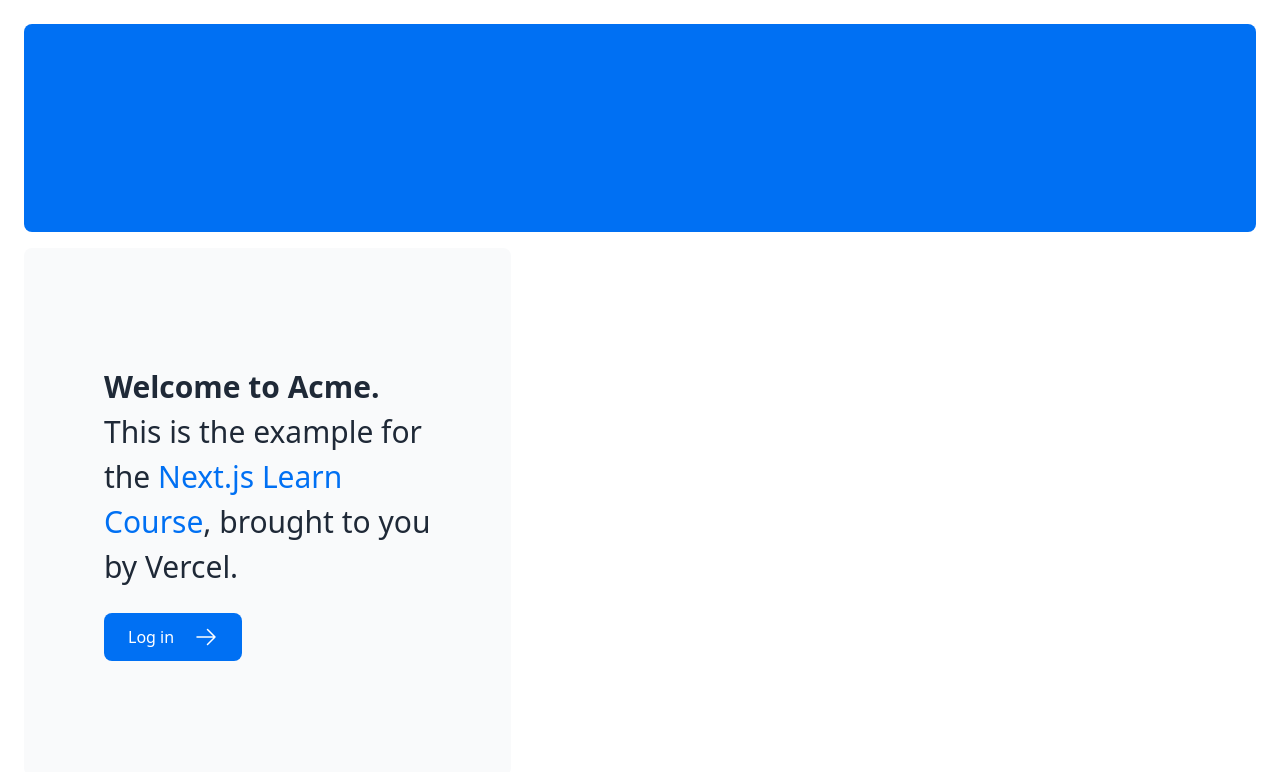
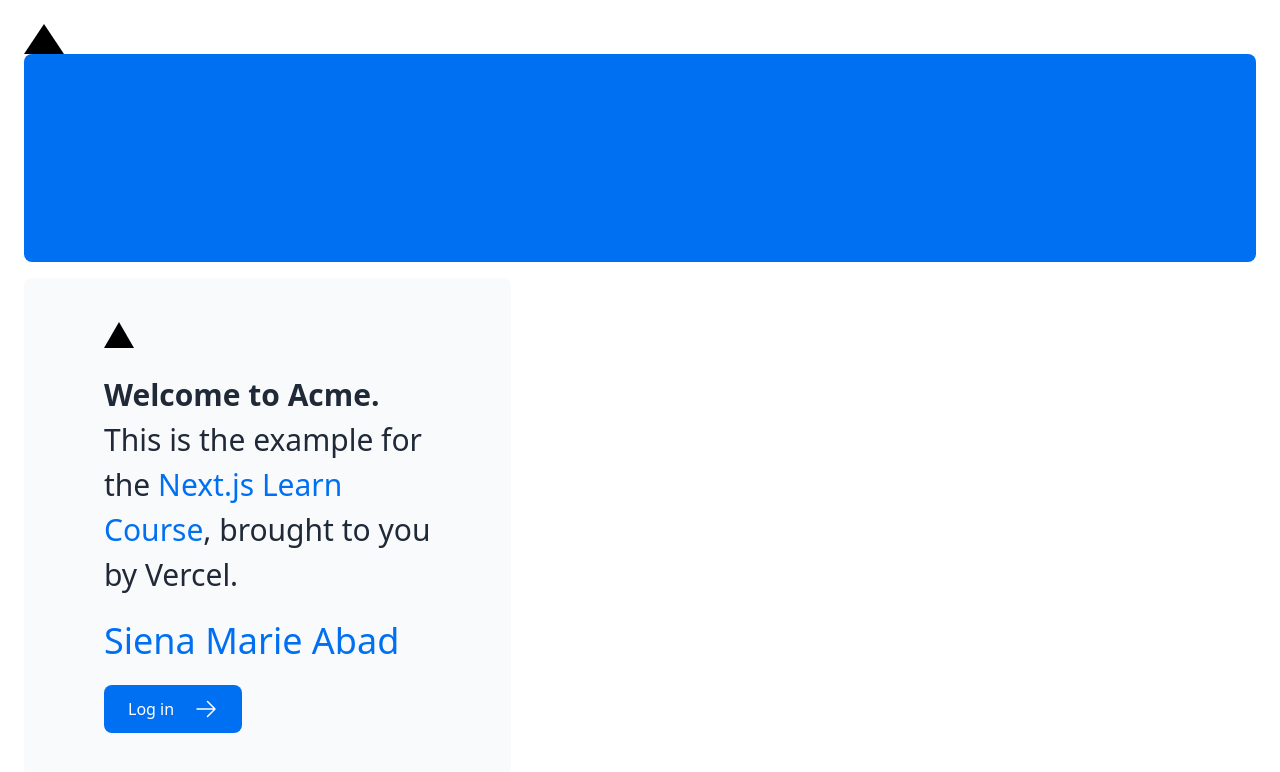
Before and after one commit to sienaaaaaa/nextjs-dashboard, a Next.js app: page / in a window 1280 px wide. Shown: the top 772 px of the page. Built offline with nearby package versions, Linux system fonts and the light colour scheme.

Commit message:
added css module

```diff
--- a/app/page.tsx
+++ b/app/page.tsx
@@ -1,15 +1,20 @@
 import AcmeLogo from '@/app/ui/acme-logo';
 import { ArrowRightIcon } from '@heroicons/react/24/outline';
 import Link from 'next/link';
+import styles from '@/app/ui/home.module.css';
 
 export default function Page() {
   return (
     <main className="flex min-h-screen flex-col p-6">
+      <div className={styles.shape} />
       <div className="flex h-20 shrink-0 items-end rounded-lg bg-blue-500 p-4 md:h-52">
         {/* <AcmeLogo /> */}
       </div>
       <div className="mt-4 flex grow flex-col gap-4 md:flex-row">
         <div className="flex flex-col justify-center gap-6 rounded-lg bg-gray-50 px-6 py-10 md:w-2/5 md:px-20">
+          <div
+  className="relative w-0 h-0 border-l-[15px] border-r-[15px] border-b-[26px] border-l-transparent border-r-transparent border-b-black"
+/>
           <p className={`text-xl text-gray-800 md:text-3xl md:leading-normal`}>
             <strong>Welcome to Acme.</strong> This is the example for the{' '}
             <a href="https://nextjs.org/learn/" className="text-blue-500">
@@ -17,6 +22,7 @@
             </a>
             , brought to you by Vercel.
           </p>
+          <h1 className='text-4xl text-blue-500'>Siena Marie Abad</h1>
           <Link
             href="/login"
             className="flex items-center gap-5 self-start rounded-lg bg-blue-500 px-6 py-3 text-sm font-medium text-white transition-colors hover:bg-blue-400 md:text-base"
--- /dev/null
+++ b/app/ui/home.module.css
@@ -0,0 +1,7 @@
+.shape {
+  height: 0;
+  width: 0;
+  border-bottom: 30px solid black;
+  border-left: 20px solid transparent;
+  border-right: 20px solid transparent;
+}
```
